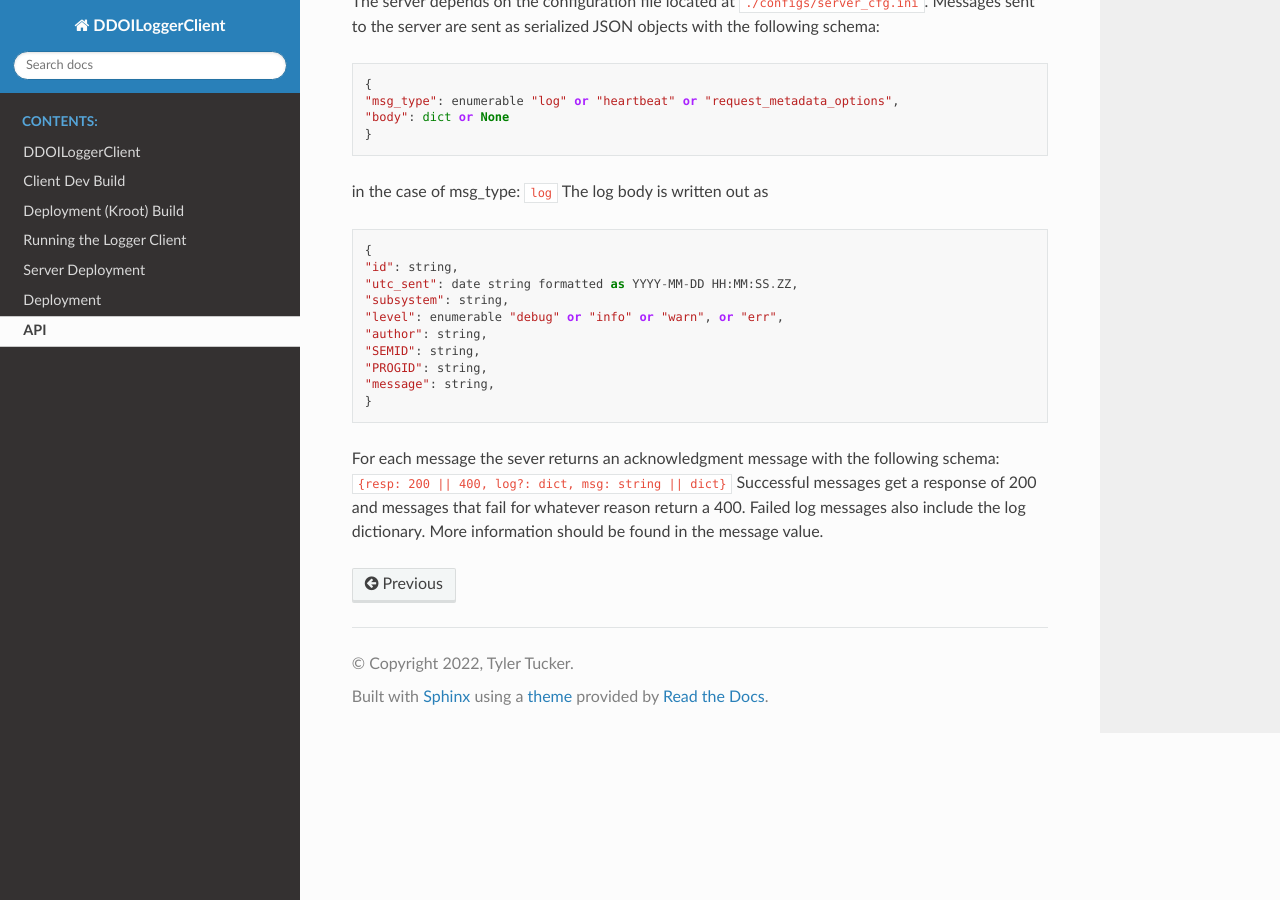
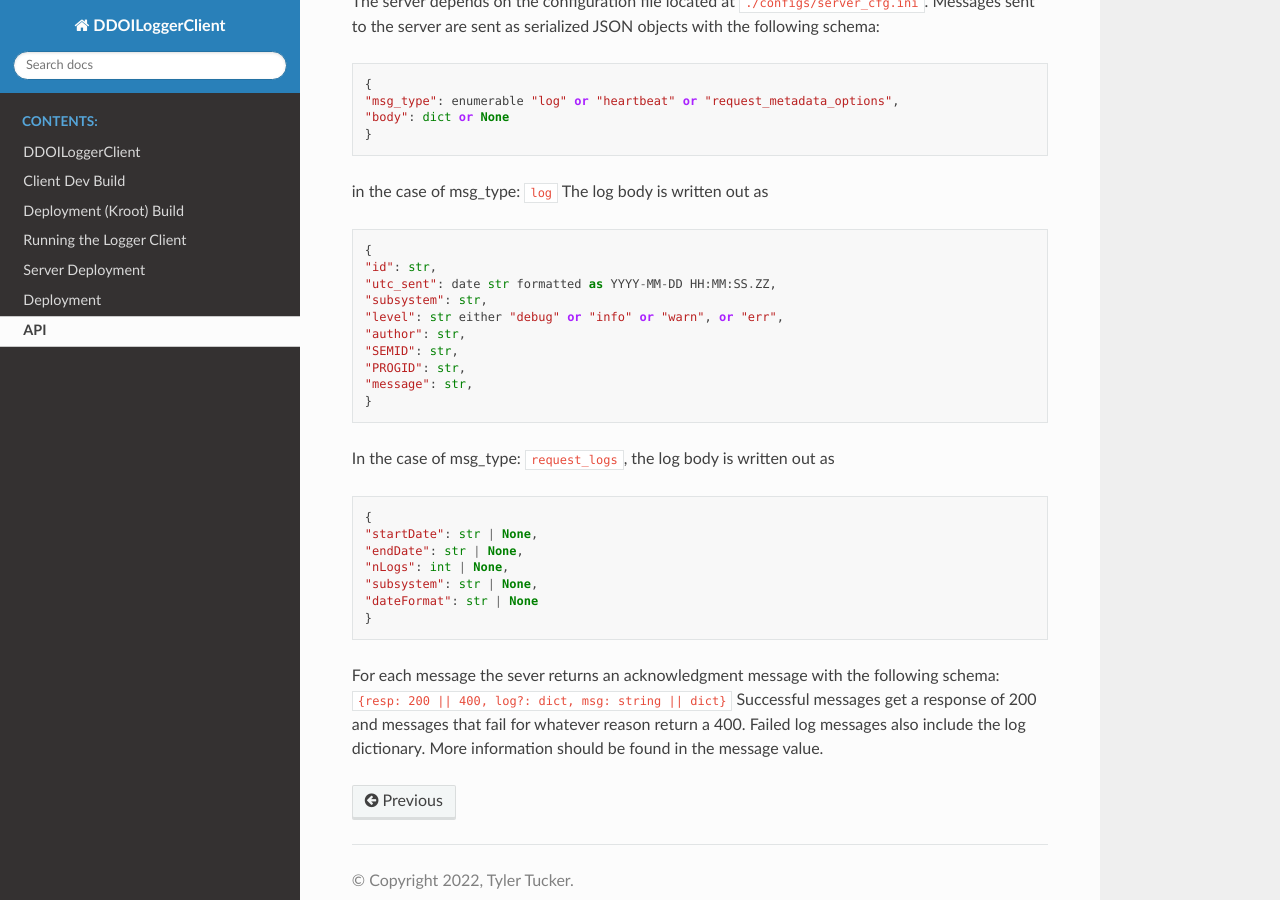
Before and after one commit to KeckObservatory/DDOILoggerClient, a Sphinx documentation site: the page built from docs/api.rst, in a window 1280 px wide and 900 px high, scrolled down 461 px. Built offline with Sphinx 7.4.7 and the Read the Docs theme 2.0.0, drawn with Linux system fonts in a browser that asks for light colours.

Commit message:
zmq request_logs api documentation

```diff
--- a/docs/api.rst
+++ b/docs/api.rst
@@ -39,16 +39,28 @@ The log body is written out as
 .. code-block:: python
 
     {
-    "id": string,
-    "utc_sent": date string formatted as YYYY-MM-DD HH:MM:SS.ZZ,
-    "subsystem": string,
-    "level": enumerable "debug" or "info" or "warn", or "err",
-    "author": string,
-    "SEMID": string,
-    "PROGID": string,
-    "message": string,
+    "id": str,
+    "utc_sent": date str formatted as YYYY-MM-DD HH:MM:SS.ZZ,
+    "subsystem": str,
+    "level": str either "debug" or "info" or "warn", or "err",
+    "author": str,
+    "SEMID": str,
+    "PROGID": str,
+    "message": str,
     }
 
+In the case of msg_type: ``request_logs``,
+the log body is written out as
+
+.. code-block:: python
+
+    {
+    "startDate": str | None,
+    "endDate": str | None,
+    "nLogs": int | None,
+    "subsystem": str | None,
+    "dateFormat": str | None
+    }
 
 For each message the sever returns an acknowledgment message with the following schema:
 ``{resp: 200 || 400, log?: dict, msg: string || dict}``
```
Also changed, not shown: 5 other files.
